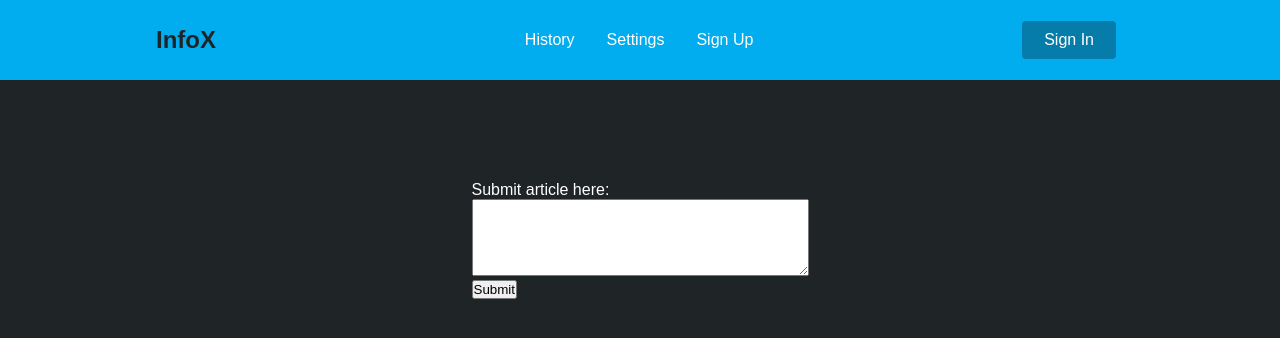
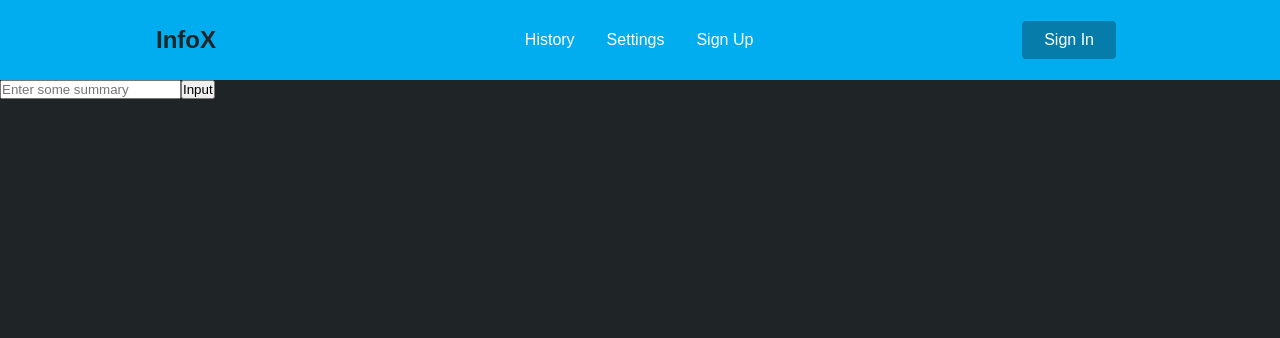
Before and after one commit to CS322-spring22/infox, a React (Create React App) app: page / in a window 1280 px wide. Shown: the top 338 px of the page. Built offline with nearby package versions, Linux system fonts and the light colour scheme; a web font is replaced by a local one.

Commit message:
Home switched to SendSummary

```diff
--- a/src/App.js
+++ b/src/App.js
@@ -18,7 +18,7 @@ function App() {
       <Router>
         <Index />
         <Routes>
-          <Route path="/" exact element={<Home />} />
+          <Route path="/" exact element={<SendSummary />} />
           <Route path="/settings" element={Settings} />
           <Route path="/history" element={History} />
           <Route path="/signup" element={<SignUp />} />
--- a/src/components/pages/index.js
+++ b/src/components/pages/index.js
@@ -1,7 +1,7 @@
 import { render } from '@testing-library/react';
 import React, { useState } from "react";
 import SignUp from './signup';
-
+/*
 const Home = () => {
     return (
       <div style={{
@@ -66,23 +66,28 @@ class NameForm extends React.Component {
     );
   }
 }
-/*
+*/
 function SendSummary(){
   const [summaryText, setSummaryText] = useState("");
 
   let handleSubmit = async (e) => {
     e.preventDefault();
-    try {
-      let res = await fetch("https://127.0.0.1:5000/model", {
-        method: "POST",
-        body: JSON.stringify({
-          text: summaryText,
-        }),
+    const r = fetch("/model", {
+      method: 'POST',
+      headers: {'Content-Type': 'application/json'},
+      body: JSON.stringify({'text': summaryText})
+    }).then((response) => response.json())
+    .then((data) => {
+      //console.log(data); //this shows the dictionary with key and response
+      return(data['summary_text']); //this shows just the response
+    });
+
+    const showAlert = () => {
+      r.then((a) => {
+        alert(a)
       });
-      let resJson = await res.json();
-    } catch (err) {
-      console.log(err);
     }
+    showAlert();
   };
 
 
@@ -102,5 +107,6 @@ function SendSummary(){
     </div>
   )
 }
-*/
-export default Home;
+
+//export default Home;
+export default SendSummary;
```
